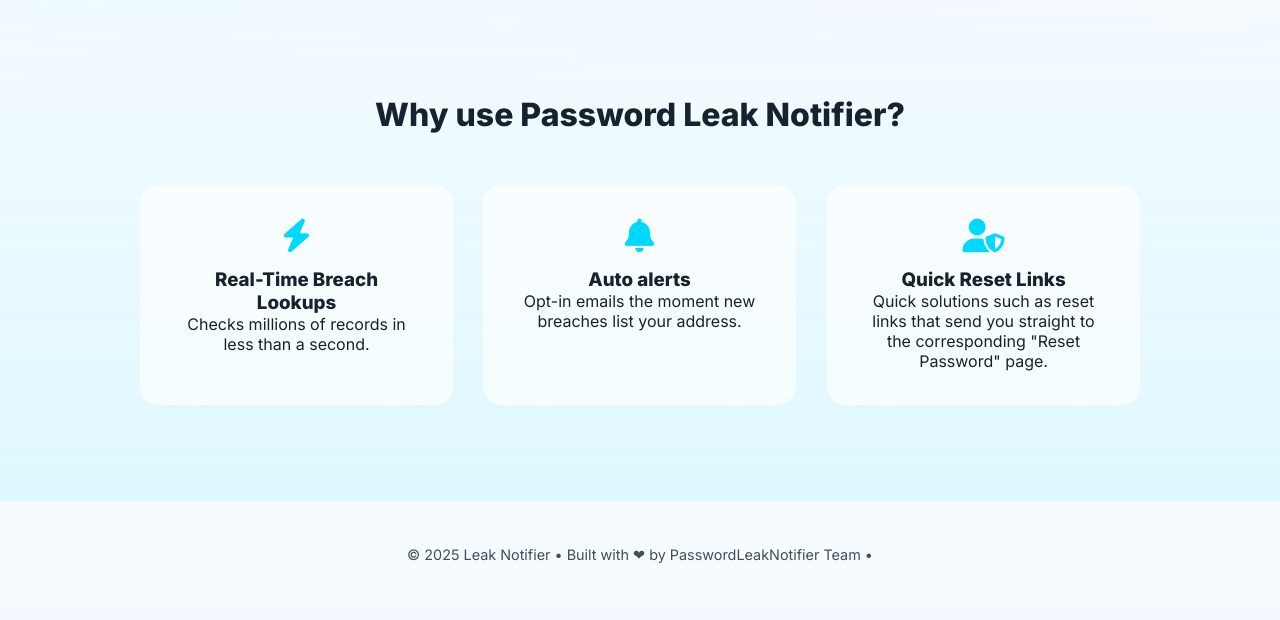
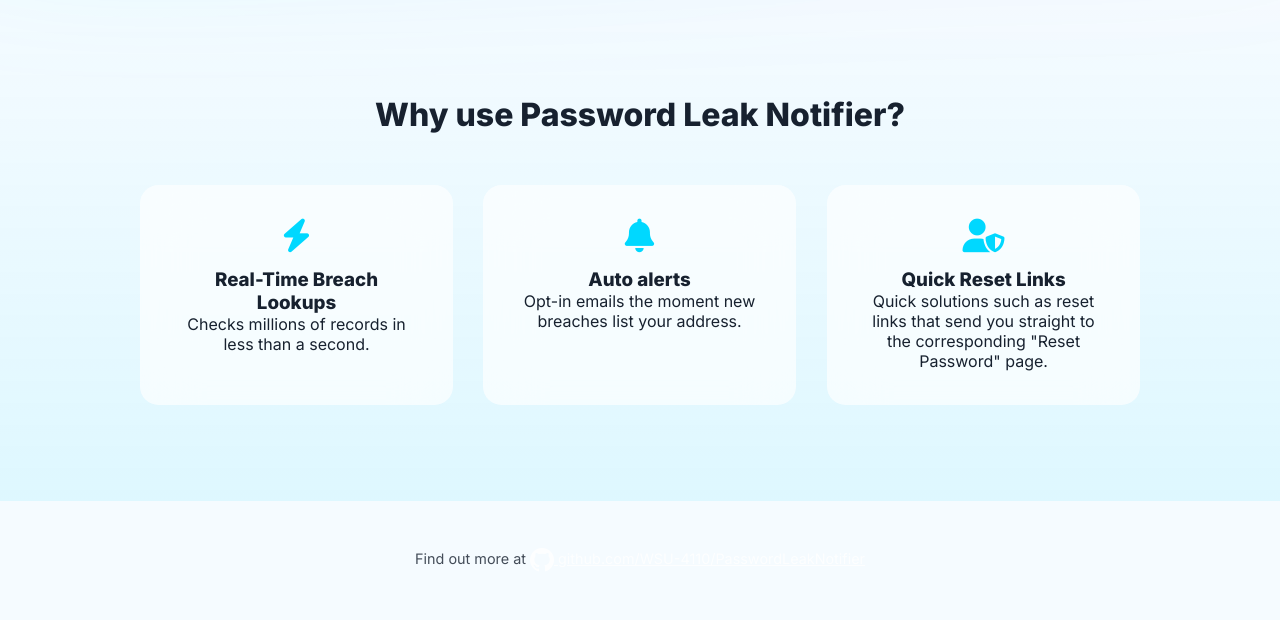
Before and after one commit to WSU-4110/PasswordLeakNotifier, a Flask app: page / in a window 1280 px wide; the page is wider, and only the part inside the window is pictured. Shown: the part 953-1573 px from the top of that part. Before the commit the page ends 1516 px from the top of that part, so only its background shows below. Run offline with Flask 3, Linux system fonts and the light colour scheme.

Commit message:
Changed footer and added Bootstrap icons

```diff
--- a/templates/index.html
+++ b/templates/index.html
@@ -9,6 +9,7 @@
     <meta name="viewport" content="width=device-width, initial-scale=1">
     <link href="https://fonts.googleapis.com/css2?family=Inter:wght@400;600;800&display=swap" rel="stylesheet">
     <link href="https://cdnjs.cloudflare.com/ajax/libs/font-awesome/6.5.0/css/all.min.css" rel="stylesheet">
+    <link rel="stylesheet" href="https://cdn.jsdelivr.net/npm/bootstrap-icons@1.10.5/font/bootstrap-icons.css">
 
     <!-- lightweight animation helpers -->
     <script src="https://unpkg.com/@lottiefiles/lottie-player@latest/dist/lottie-player.js"></script>
@@ -102,7 +103,12 @@
 
     <!-- ------------- Footer ------------- -->
     <footer class="footer">
-        &copy; {{ 2025 }} Leak&nbsp;Notifier • Built with ❤ by PasswordLeakNotifier Team •
+        Find out more at
+        <a href="https://github.com/WSU-4110/PasswordLeakNotifier" target="_blank"
+            class="text-white text-decoration-none d-inline-flex align-items-center gap-2" style="color: white;">
+            <i class="bi bi-github" style="font-size: 1.5rem; vertical-align: middle;"></i>
+            <span>github.com/WSU-4110/PasswordLeakNotifier</span>
+        </a>
     </footer>
 
     <!-- libs & local scripts -->
```
